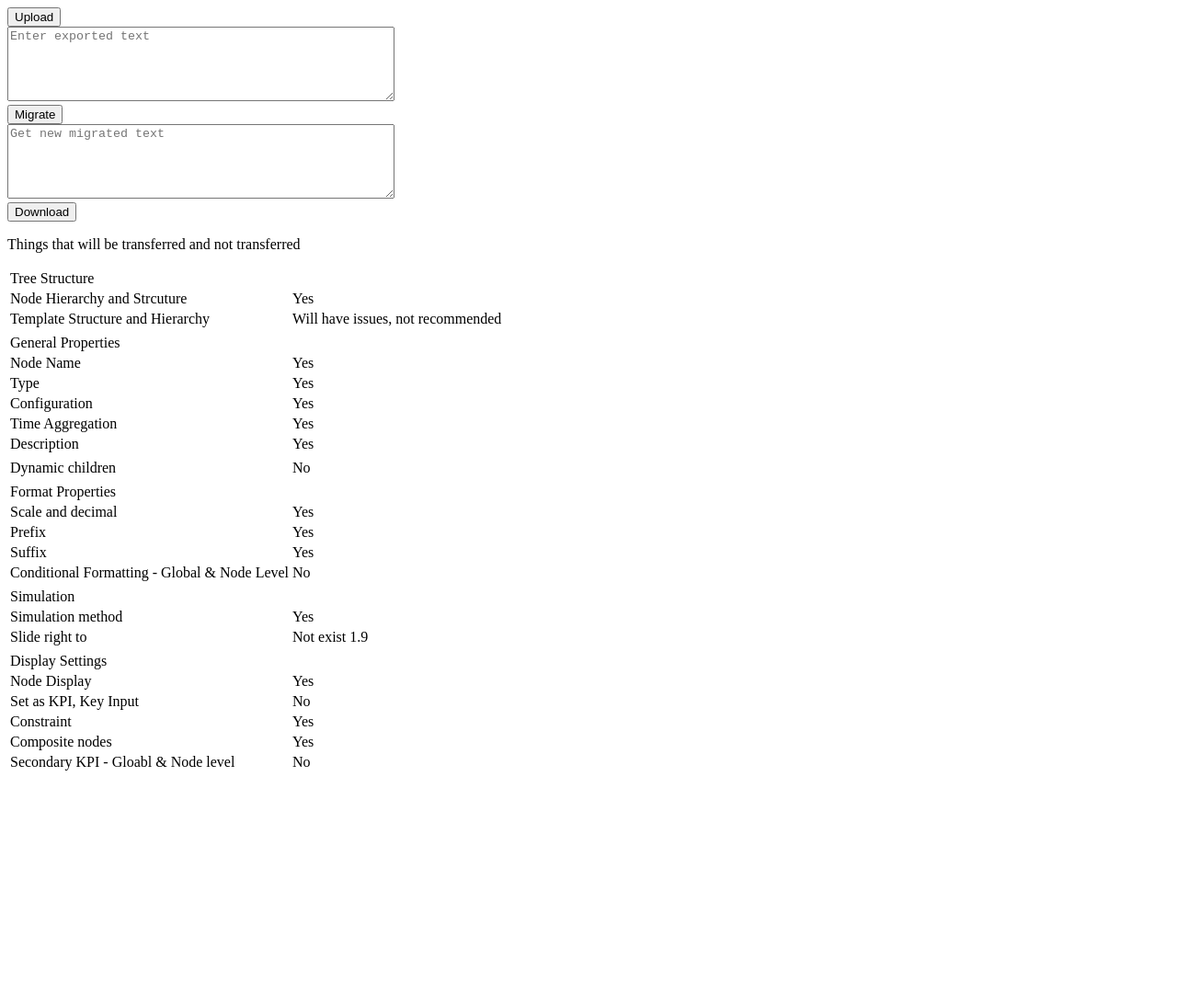
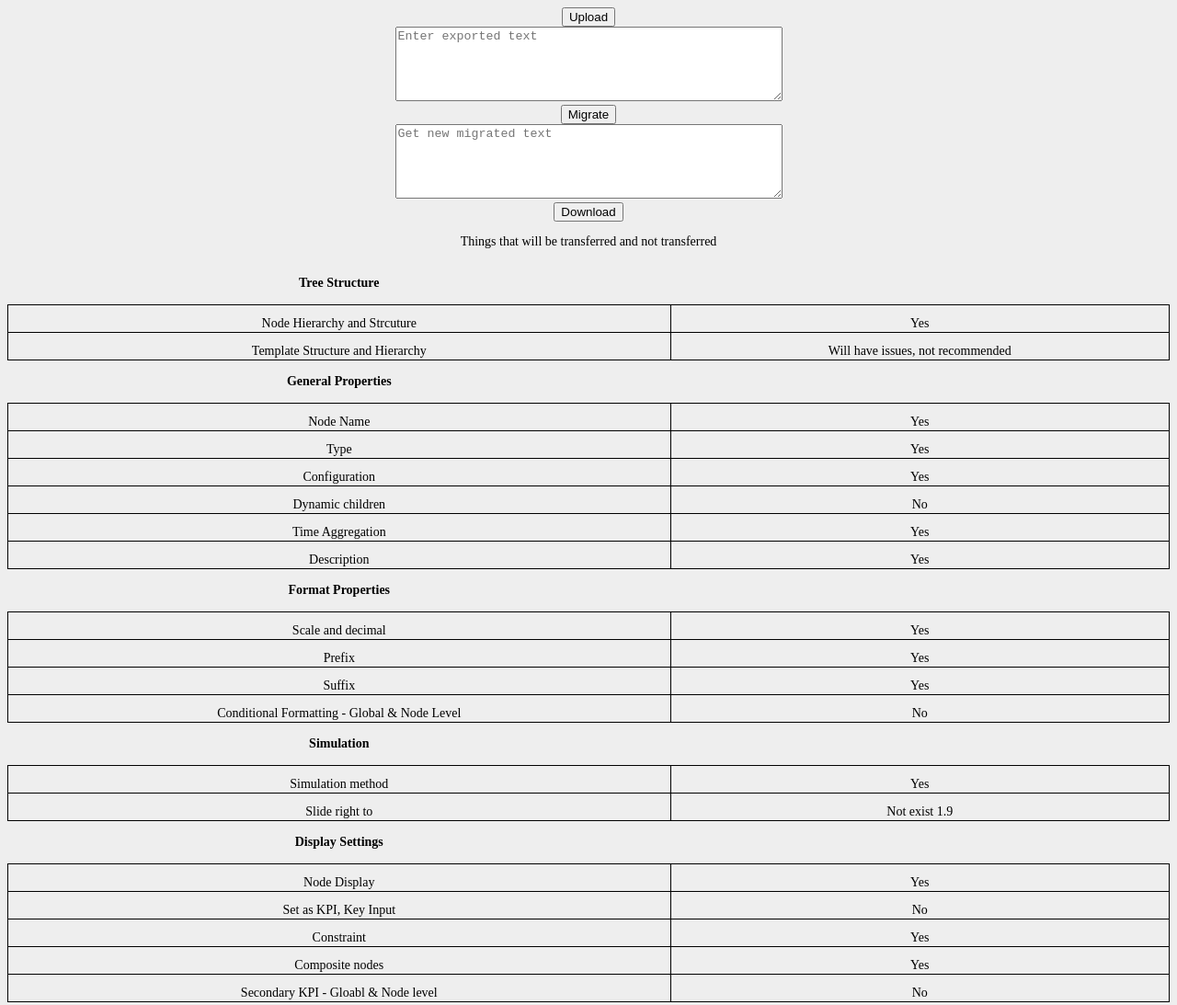
Before and after one commit to JS-JeevaSaravanan/ValQ_Migration, a plain HTML site: page test.html in a window 1280 px wide. Shown: the whole page at 92% size. Before the commit the page ends 849 px from the top, so only its background shows below. Drawn offline with nearby package versions, Linux system fonts and the light colour scheme.

Commit message:
details_align

```diff
--- a/index.css
+++ b/index.css
@@ -3,10 +3,13 @@
 }
 
 body {
-  padding: 42vh 32px;
   font-size: 14px;
   background: #eee;
   text-align: center;
+}
+
+.content {
+  padding: 42vh 32px;
 }
 
 .test-link {
@@ -40,3 +43,21 @@ body {
   color: #ffffff;
   padding: 12px 26px;
 }
+
+td {
+  border: 1px solid black;
+}
+
+th {
+  padding: 15px;
+}
+
+table {
+  border-collapse: collapse;
+  width: 100%;
+}
+
+td {
+  height: 30px;
+  vertical-align: bottom;
+}
--- a/test.html
+++ b/test.html
@@ -6,6 +6,7 @@
     <meta name="viewport" content="width=device-width, initial-scale=1.0" />
     <title>Document</title>
     <script src="./index.js"></script>
+    <link rel="stylesheet" href="./index.css" />
     <script
       src="https://cdnjs.cloudflare.com/ajax/libs/lz-string/1.4.4/lz-string.min.js"
       integrity="sha512-qoCTmFwBtCPvFhA+WAqatSOrghwpDhFHxwAGh+cppWonXbHA09nG1z5zi4/NGnp8dUhXiVrzA6EnKgJA+fyrpw=="
@@ -47,10 +48,8 @@
     <div>
       <p>Things that will be transferred and not transferred</p>
       <table>
-        <tr>
-          <td>Tree Structure</td>
-          <td></td>
-        </tr>
+        <th>Tree Structure</th>
+
         <tr>
           <td>Node Hierarchy and Strcuture</td>
           <td>Yes</td>
@@ -59,14 +58,9 @@
           <td>Template Structure and Hierarchy</td>
           <td>Will have issues, not recommended</td>
         </tr>
-        <tr>
-          <td></td>
-          <td></td>
-        </tr>
-        <tr>
-          <td>General Properties</td>
-          <td></td>
-        </tr>
+
+        <th>General Properties</th>
+
         <tr>
           <td>Node Name</td>
           <td>Yes</td>
@@ -80,6 +74,10 @@
           <td>Yes</td>
         </tr>
         <tr>
+          <td>Dynamic children</td>
+          <td>No</td>
+        </tr>
+        <tr>
           <td>Time Aggregation</td>
           <td>Yes</td>
         </tr>
@@ -87,22 +85,9 @@
           <td>Description</td>
           <td>Yes</td>
         </tr>
-        <tr>
-          <td></td>
-          <td></td>
-        </tr>
-        <tr>
-          <td>Dynamic children</td>
-          <td>No</td>
-        </tr>
-        <tr>
-          <td></td>
-          <td></td>
-        </tr>
-        <tr>
-          <td>Format Properties</td>
-          <td></td>
-        </tr>
+
+        <th>Format Properties</th>
+
         <tr>
           <td>Scale and decimal</td>
           <td>Yes</td>
@@ -119,14 +104,9 @@
           <td>Conditional Formatting - Global & Node Level</td>
           <td>No</td>
         </tr>
-        <tr>
-          <td></td>
-          <td></td>
-        </tr>
-        <tr>
-          <td>Simulation</td>
-          <td></td>
-        </tr>
+
+        <th>Simulation</th>
+
         <tr>
           <td>Simulation method</td>
           <td>Yes</td>
@@ -135,14 +115,9 @@
           <td>Slide right to</td>
           <td>Not exist 1.9</td>
         </tr>
-        <tr>
-          <td></td>
-          <td></td>
-        </tr>
-        <tr>
-          <td>Display Settings</td>
-          <td></td>
-        </tr>
+
+        <th>Display Settings</th>
+
         <tr>
           <td>Node Display</td>
           <td>Yes</td>
```
